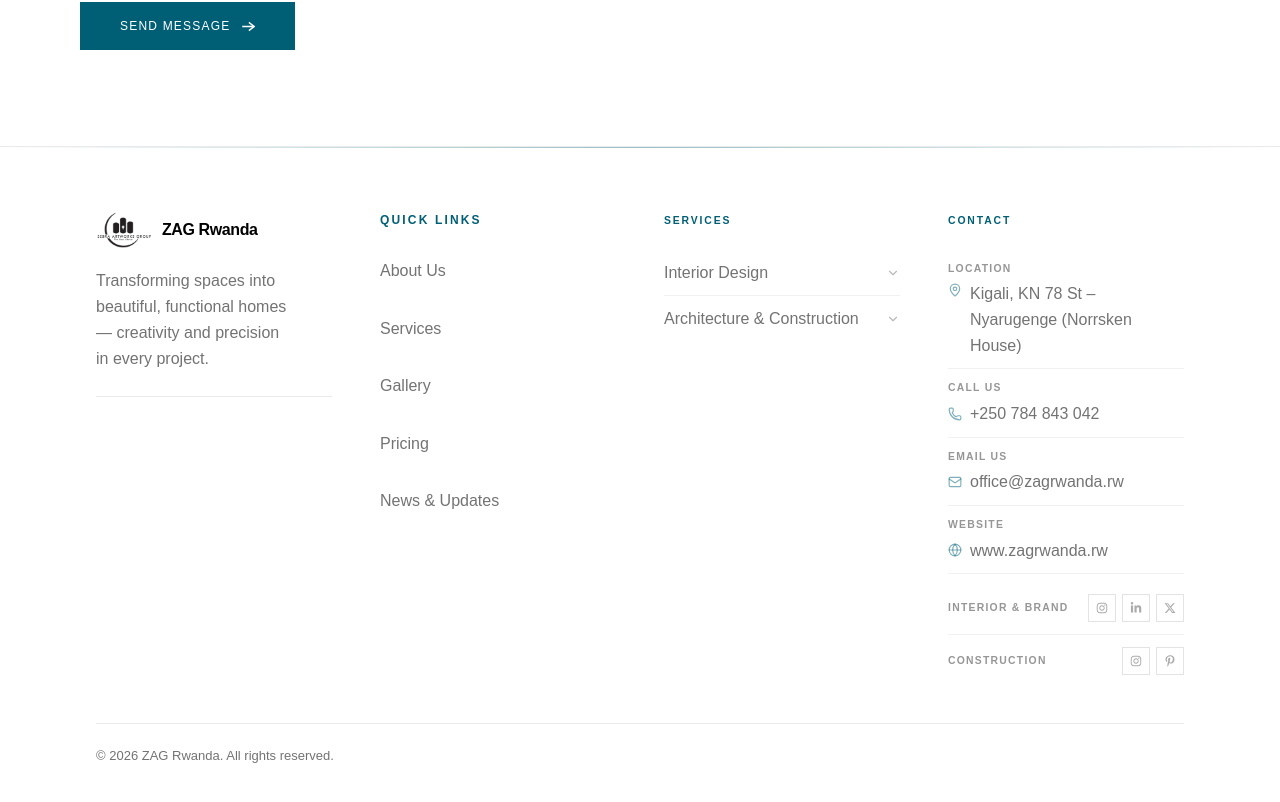
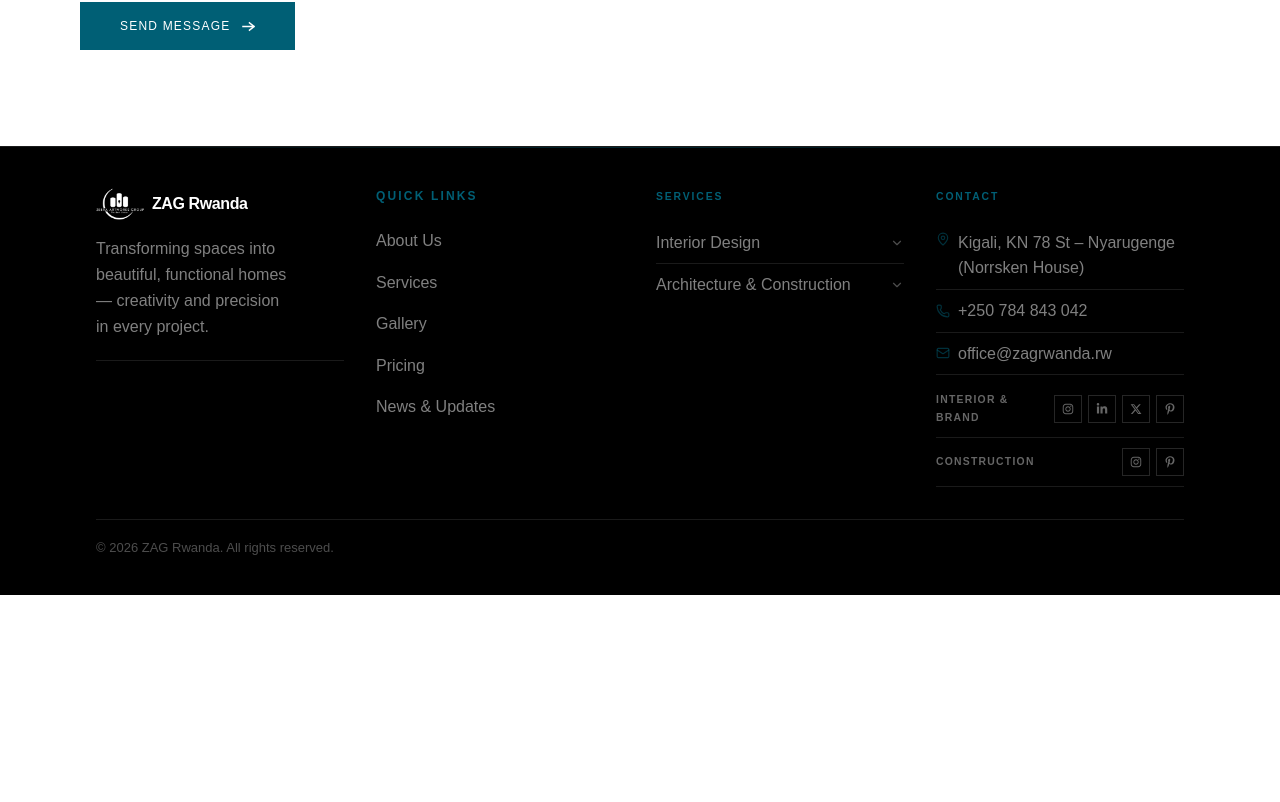
Before and after one commit to cdy-agency/zebra-artworks, a Next.js app: page /contact in a window 1280 px wide. Shown: the part 1219-2021 px from the top of the page. After the commit the page ends 1814 px from the top, so only its background shows below. Built offline with nearby package versions, Linux system fonts and the light colour scheme.

Commit message:
the quick changes

```diff
--- a/app/(site)/construction/page.tsx
+++ b/app/(site)/construction/page.tsx
@@ -176,7 +176,7 @@
         >
           <p className="landing-eyebrow mb-4">Our work</p>
           <h1 className="mb-4 text-type-hero-mega font-bold leading-[1.05] text-white">
-            Architecture Construction
+            Architecture & Construction
           </h1>
           <p className="max-w-7xl text-type-prose-sm leading-relaxed text-white/50">
             Projects delivered with technical discipline, strong materials, and clear execution.
--- a/components/DepartmentContactStrip.tsx
+++ b/components/DepartmentContactStrip.tsx
@@ -2,16 +2,19 @@
 
 import Link from "next/link";
 import { Phone, MapPin, Globe, Construction } from "lucide-react";
-import { FaInstagram, FaLinkedinIn } from "react-icons/fa";
+import {
+  FaInstagram,
+  FaLinkedinIn,
+  FaPinterest,
+  FaPinterestP,
+} from "react-icons/fa";
 import { FaXTwitter } from "react-icons/fa6";
 import {
   ZAG_ADDRESS,
   ZAG_PHONE_DISPLAY,
   ZAG_PHONE_TEL,
-  ZAG_WEBSITE,
-  ZAG_WEBSITE_LABEL,
   INTERIOR_SOCIAL,
-  CONSTRUCTION_INSTAGRAM,
+  CONSTRUCTION_SOCIAL,
 } from "@/lib/zagContact";
 
 const linkBase =
@@ -20,7 +23,7 @@
 function InteriorSocials() {
   return (
     <div className="flex flex-wrap items-center gap-4 sm:gap-5 pt-2">
-      <a
+      <Link
         href={INTERIOR_SOCIAL.instagram}
         target="_blank"
         rel="noopener noreferrer"
@@ -28,8 +31,8 @@
       >
         <FaInstagram className="w-4 h-4 text-primary shrink-0" />
         <span>Instagram</span>
-      </a>
-      <a
+      </Link>
+      <Link
         href={INTERIOR_SOCIAL.linkedin}
         target="_blank"
         rel="noopener noreferrer"
@@ -37,16 +40,50 @@
       >
         <FaLinkedinIn className="w-4 h-4 text-primary shrink-0" />
         <span>LinkedIn</span>
-      </a>
-      <a
+      </Link>
+      <Link
         href={INTERIOR_SOCIAL.x}
         target="_blank"
         rel="noopener noreferrer"
         className={linkBase}
       >
         <FaXTwitter className="w-4 h-4 text-primary shrink-0" />
-        <span>X</span>
-      </a>
+        <span>Twitter</span>
+      </Link>
+      <Link
+        href={INTERIOR_SOCIAL.pinterest}
+        target="_blank"
+        rel="noopener noreferrer"
+        className={linkBase}
+      >
+        <FaPinterestP className="w-4 h-4 text-primary shrink-0" />
+        <span>Pinterest</span>
+      </Link>
+    </div>
+  );
+}
+
+function ConstructionSocials() {
+  return (
+    <div className="flex flex-wrap items-center gap-4 sm:gap-5 pt-2">
+      <Link
+        href={CONSTRUCTION_SOCIAL.instagram}
+        target="_blank"
+        rel="noopener noreferrer"
+        className={linkBase}
+      >
+        <FaInstagram className="w-4 h-4 text-primary shrink-0" />
+        <span>Instagram</span>
+      </Link>
+      <Link
+        href={INTERIOR_SOCIAL.pinterest}
+        target="_blank"
+        rel="noopener noreferrer"
+        className={linkBase}
+      >
+        <FaPinterest className="w-4 h-4 text-primary shrink-0" />
+        <span>Pinterest</span>
+      </Link>
     </div>
   );
 }
@@ -71,14 +108,15 @@
           {isInterior ? "Interior design" : "Architecture & construction"}
         </p>
         <h2 className="font-heading text-type-h2 text-foreground max-w-2xl">
-          {isInterior
-            ? "Connect with us"
-            : "Follow our construction work"}
+          {isInterior ? "Connect with us" : "Follow our construction work"}
         </h2>
         <div className="landing-rule mb-6" />
         <div className="grid sm:grid-cols-1 md:grid-cols-2 gap-8 md:gap-12">
           <div className="space-y-3 text-type-prose text-foreground/85">
-            <a href={`tel:${ZAG_PHONE_TEL}`} className="flex items-start gap-3 group">
+            <a
+              href={`tel:${ZAG_PHONE_TEL}`}
+              className="flex items-start gap-3 group"
+            >
               <Phone className="w-4 h-4 text-primary mt-0.5 shrink-0" />
               <div>
                 <p className="text-type-eyebrow uppercase tracking-widest text-foreground/40 mb-0.5">
@@ -108,39 +146,17 @@
                 </p>
                 <InteriorSocials />
                 <p className="text-type-meta text-foreground/50 mt-4">
-                  @zagrwanda on Instagram, LinkedIn &amp; X
+                  @zagrwanda Interior-design on Social media
                 </p>
               </div>
             ) : (
               <div>
                 <p className="text-type-eyebrow uppercase tracking-widest text-foreground/40 mb-3">
-                  Construction on Instagram
+                  Social
                 </p>
-                <a
-                  href={CONSTRUCTION_INSTAGRAM}
-                  target="_blank"
-                  rel="noopener noreferrer"
-                  className="inline-flex items-center gap-3 bg-primary/5 px-5 py-4 text-foreground hover:bg-primary/10 hover:border-primary/50 transition-colors"
-                >
-                  <Construction className="w-6 h-6 text-primary shrink-0" />
-                  <div className="text-left">
-                    <p className="text-type-prose font-semibold">@zagrwandac</p>
-                    <p className="text-type-meta text-foreground/60">
-                      Architecture &amp; build updates
-                    </p>
-                  </div>
-                </a>
+                <ConstructionSocials />
                 <p className="text-type-meta text-foreground/50 mt-4">
-                  General brand &amp; interior:{" "}
-                  <a
-                    href={INTERIOR_SOCIAL.instagram}
-                    className="text-primary hover:underline"
-                    target="_blank"
-                    rel="noopener noreferrer"
-                  >
-                    @zagrwanda
-                  </a>{" "}
-                  on Instagram
+                  @zagrwanda Construction on Social media
                 </p>
               </div>
             )}
--- a/components/Footer.tsx
+++ b/components/Footer.tsx
@@ -7,16 +7,11 @@
   Phone,
   MapPin,
   Mail,
-  Globe,
   ChevronDown,
   ArrowRight,
 } from "lucide-react";
 
-import {
-  FaInstagram,
-  FaLinkedinIn,
-  FaPinterestP,
-} from "react-icons/fa";
+import { FaInstagram, FaLinkedinIn, FaPinterestP } from "react-icons/fa";
 
 import { FaXTwitter } from "react-icons/fa6";
 
@@ -25,10 +20,8 @@
   ZAG_EMAIL,
   ZAG_PHONE_DISPLAY,
   ZAG_PHONE_TEL,
-  ZAG_WEBSITE,
-  ZAG_WEBSITE_LABEL,
   INTERIOR_SOCIAL,
-  CONSTRUCTION_INSTAGRAM,
+  CONSTRUCTION_SOCIAL,
 } from "@/lib/zagContact";
 
 const services = [
@@ -59,47 +52,47 @@
   const year = new Date().getFullYear();
 
   return (
-    <footer className="bg-background border-t border-line/15">
+    <footer className="bg-black border-t border-white/10">
       {/* Top accent */}
       <div className="h-px w-full bg-linear-to-r from-transparent via-primary/40 to-transparent" />
 
-      <div className="mx-auto max-w-6xl px-5 sm:px-8 py-16">
-        <div className="grid grid-cols-1 gap-12 md:grid-cols-4">
+      <div className="mx-auto max-w-6xl px-5 sm:px-8 py-10">
+        <div className="grid grid-cols-1 gap-8 md:grid-cols-4">
           {/* ── Brand ── */}
           <div className="md:col-span-1">
             <Link
               href="/"
-              className="inline-flex items-center gap-2.5 mb-5 hover:-translate-y-0.5 transition-transform duration-200"
+              className="inline-flex items-center gap-2 mb-4 hover:-translate-y-0.5 transition-transform duration-200"
             >
-              <div className="relative w-14 h-9 overflow-hidden flex items-center justify-center">
+              <div className="relative w-12 h-8 overflow-hidden flex items-center justify-center">
                 <Image
                   src="/sebra.png"
                   alt="ZAG Rwanda logo"
                   fill
-                  className="object-contain"
+                  className="object-contain brightness-0 invert"
                 />
               </div>
 
-              <span className="text-foreground text-type-prose-sm font-semibold tracking-tight">
+              <span className="text-white text-type-prose-sm font-semibold tracking-tight">
                 ZAG Rwanda
               </span>
             </Link>
 
-            <p className="max-w-50 text-type-prose-sm leading-relaxed text-gray-mid">
-              Transforming spaces into beautiful, functional homes —
-              creativity and precision in every project.
+            <p className="max-w-48 text-type-prose-sm leading-relaxed text-white/50">
+              Transforming spaces into beautiful, functional homes — creativity
+              and precision in every project.
             </p>
 
-            <div className="mt-6 h-px bg-line/15" />
+            <div className="mt-5 h-px bg-white/10" />
           </div>
 
           {/* ── Quick Links ── */}
           <div>
-            <h3 className="text-xs font-bold mb-5 uppercase tracking-[0.18em] text-primary">
+            <h3 className="text-xs font-bold mb-4 uppercase tracking-[0.18em] text-primary">
               Quick Links
             </h3>
 
-            <ul className="space-y-3">
+            <ul className="space-y-0">
               {[
                 { label: "About Us", href: "/about" },
                 { label: "Services", href: "/interior-design" },
@@ -110,10 +103,9 @@
                 <li key={label}>
                   <Link
                     href={href}
-                    className="group flex items-center justify-between py-2.5 text-type-prose-sm text-gray-mid transition-colors duration-200 hover:text-primary"
+                    className="group flex items-center justify-between py-2 text-type-prose-sm text-white/50 transition-colors duration-200 hover:text-primary"
                   >
                     {label}
-
                     <ArrowRight className="size-3.5 shrink-0 -translate-x-1 opacity-0 transition-all duration-200 group-hover:translate-x-0 group-hover:opacity-100" />
                   </Link>
                 </li>
@@ -123,7 +115,7 @@
 
           {/* ── Services ── */}
           <div>
-            <p className="mb-5 text-[0.65rem] font-bold uppercase tracking-[0.18em] text-primary">
+            <p className="mb-4 text-[0.65rem] font-bold uppercase tracking-[0.18em] text-primary">
               Services
             </p>
 
@@ -131,18 +123,15 @@
               {services.map((svc) => (
                 <div
                   key={svc.id}
-                  className="border-b border-line/10 last:border-0"
+                  className="border-b border-white/10 last:border-0"
                 >
                   <button
-                    onClick={() =>
-                      setOpen(open === svc.id ? null : svc.id)
-                    }
-                    className="group flex w-full items-center justify-between py-2.5 text-type-prose-sm font-medium text-gray-mid transition-colors duration-200 hover:text-primary"
+                    onClick={() => setOpen(open === svc.id ? null : svc.id)}
+                    className="group flex w-full items-center justify-between py-2 text-type-prose-sm font-medium text-white/50 transition-colors duration-200 hover:text-primary"
                   >
                     {svc.label}
-
                     <ChevronDown
-                      className={`size-3.5 shrink-0 text-gray-mid/50 transition-all duration-200 group-hover:text-primary ${
+                      className={`size-3.5 shrink-0 text-white/30 transition-all duration-200 group-hover:text-primary ${
                         open === svc.id ? "rotate-180" : ""
                       }`}
                     />
@@ -154,11 +143,11 @@
                       maxHeight: open === svc.id ? "200px" : "0px",
                     }}
                   >
-                    <ul className="pb-3 pl-2 space-y-2">
+                    <ul className="pb-2.5 pl-2 space-y-1.5">
                       {svc.items.map((item) => (
                         <li
                           key={item}
-                          className="flex items-center gap-2 text-type-eyebrow text-gray-mid/70"
+                          className="flex items-center gap-2 text-type-eyebrow text-white/40"
                         >
                           <span className="w-1 h-1 shrink-0 bg-primary/40" />
                           {item}
@@ -173,91 +162,55 @@
 
           {/* ── Contact & Social ── */}
           <div>
-            <p className="mb-5 text-[0.65rem] font-bold uppercase tracking-[0.18em] text-primary">
+            <p className="mb-4 text-[0.65rem] font-bold uppercase tracking-[0.18em] text-primary">
               Contact
             </p>
 
             <div className="space-y-0">
               {/* Address */}
-              <div className="group border-b border-line/10 py-2.5">
-                <p className="mb-1 text-[0.65rem] font-semibold uppercase tracking-[0.12em] text-gray-mid/75">
-                  Location
-                </p>
-
+              <div className="group border-b border-white/10 py-2">
                 <div className="flex items-start gap-2">
                   <MapPin className="mt-0.5 size-3.5 shrink-0 text-primary/50" />
-
-                  <span className="text-type-prose-sm text-gray-mid">
+                  <span className="text-type-prose-sm text-white/50">
                     {ZAG_ADDRESS}
                   </span>
                 </div>
               </div>
 
               {/* Phone */}
-              <a
+              <Link
                 href={`tel:${ZAG_PHONE_TEL}`}
-                className="group flex flex-col border-b border-line/10 py-2.5 transition-colors duration-200 hover:text-primary"
+                className="group flex flex-col border-b border-white/10 py-2 transition-colors duration-200 hover:text-primary"
               >
-                <p className="mb-1 text-[0.65rem] font-semibold uppercase tracking-[0.12em] text-gray-mid/75 group-hover:text-primary/70 transition-colors duration-200">
-                  Call us
-                </p>
-
                 <div className="flex items-center gap-2">
                   <Phone className="size-3.5 shrink-0 text-primary/50" />
-
-                  <span className="text-type-prose-sm text-gray-mid transition-colors duration-200 group-hover:text-primary">
+                  <span className="text-type-prose-sm text-white/50 transition-colors duration-200 group-hover:text-primary">
                     {ZAG_PHONE_DISPLAY}
                   </span>
                 </div>
-              </a>
+              </Link>
 
               {/* Email */}
-              <a
+              <Link
                 href={`mailto:${ZAG_EMAIL}`}
-                className="group flex flex-col border-b border-line/10 py-2.5 transition-colors duration-200"
+                className="group flex flex-col border-b border-white/10 py-2 transition-colors duration-200"
               >
-                <p className="mb-1 text-[0.65rem] font-semibold uppercase tracking-[0.12em] text-gray-mid/75 group-hover:text-primary/70 transition-colors duration-200">
-                  Email us
-                </p>
-
                 <div className="flex items-center gap-2">
                   <Mail className="size-3.5 shrink-0 text-primary/50" />
-
-                  <span className="text-type-prose-sm text-gray-mid transition-colors duration-200 group-hover:text-primary">
+                  <span className="text-type-prose-sm text-white/50 transition-colors duration-200 group-hover:text-primary">
                     {ZAG_EMAIL}
                   </span>
                 </div>
-              </a>
-
-              {/* Website */}
-              <a
-                href={ZAG_WEBSITE}
-                target="_blank"
-                rel="noopener noreferrer"
-                className="group flex flex-col border-b border-line/10 py-2.5 transition-colors duration-200"
-              >
-                <p className="mb-1 text-[0.65rem] font-semibold uppercase tracking-[0.12em] text-gray-mid/75 group-hover:text-primary/70 transition-colors duration-200">
-                  Website
-                </p>
-
-                <div className="flex items-center gap-2">
-                  <Globe className="size-3.5 shrink-0 text-primary/50" />
-
-                  <span className="text-type-prose-sm text-gray-mid transition-colors duration-200 group-hover:text-primary">
-                    {ZAG_WEBSITE_LABEL}
-                  </span>
-                </div>
-              </a>
+              </Link>
             </div>
 
             {/* ── Socials ── */}
-            <div className="mt-5 space-y-3">
+            <div className="mt-4 space-y-2.5">
               {/* Interior */}
-              <div className="flex items-center justify-between gap-4 border-b border-line/10 pb-3">
-                <p className="text-[0.65rem] font-semibold uppercase tracking-[0.12em] text-gray-mid/75">
+              <div className="flex items-center justify-between gap-4 border-b border-white/10 pb-2.5">
+                <p className="text-[0.65rem] font-semibold uppercase tracking-[0.12em] text-white/40">
                   Interior &amp; Brand
                 </p>
-
                 <div className="flex gap-1.5">
                   {[
                     {
@@ -275,49 +228,55 @@
                       Icon: FaXTwitter,
                       label: "X",
                     },
+                    {
+                      href: INTERIOR_SOCIAL.pinterest,
+                      Icon: FaPinterestP,
+                      label: "Pinterest",
+                    },
                   ].map(({ href, Icon, label }) => (
-                    <a
+                    <Link
                       key={label}
                       href={href}
                       target="_blank"
                       rel="noopener noreferrer"
                       aria-label={label}
-                      className="flex h-7 w-7 items-center justify-center border border-line/20 text-gray-mid/60 transition-all duration-200 hover:border-primary/40 hover:bg-primary/5 hover:text-primary"
+                      className="flex h-7 w-7 items-center justify-center border border-white/15 text-white/40 transition-all duration-200 hover:border-primary/40 hover:bg-primary/5 hover:text-primary"
                     >
                       <Icon className="size-3" />
-                    </a>
+                    </Link>
                   ))}
                 </div>
               </div>
 
               {/* Construction */}
-              <div className="flex items-center justify-between gap-4">
-                <p className="text-[0.65rem] font-semibold uppercase tracking-[0.12em] text-gray-mid/75">
+              <div className="flex items-center justify-between gap-4 border-b border-white/10 pb-2.5">
+                <p className="text-[0.65rem] font-semibold uppercase tracking-[0.12em] text-white/40">
                   Construction
                 </p>
-
                 <div className="flex gap-1.5">
-                  {/* Construction Instagram */}
-                  <a
-                    href={CONSTRUCTION_INSTAGRAM}
-                    target="_blank"
-                    rel="noopener noreferrer"
-                    aria-label="Construction Instagram"
-                    className="flex h-7 w-7 items-center justify-center border border-line/20 text-gray-mid/60 transition-all duration-200 hover:border-primary/40 hover:bg-primary/5 hover:text-primary"
-                  >
-                    <FaInstagram className="size-3" />
-                  </a>
-
-                  {/* Pinterest */}
-                  <a
-                    href="https://pinterest.com/yourpage"
-                    target="_blank"
-                    rel="noopener noreferrer"
-                    aria-label="Pinterest"
-                    className="flex h-7 w-7 items-center justify-center border border-line/20 text-gray-mid/60 transition-all duration-200 hover:border-primary/40 hover:bg-primary/5 hover:text-primary"
-                  >
-                    <FaPinterestP className="size-3" />
-                  </a>
+                  {[
+                    {
+                      href: CONSTRUCTION_SOCIAL.instagram,
+                      Icon: FaInstagram,
+                      label: "Interior Instagram",
+                    },
+                    {
+                      href: CONSTRUCTION_SOCIAL.pinterest,
+                      Icon: FaPinterestP,
+                      label: "Pinterest",
+                    },
+                  ].map(({ href, Icon, label }) => (
+                    <Link
+                      key={label}
+                      href={href}
+                      target="_blank"
+                      rel="noopener noreferrer"
+                      aria-label={label}
+                      className="flex h-7 w-7 items-center justify-center border border-white/15 text-white/40 transition-all duration-200 hover:border-primary/40 hover:bg-primary/5 hover:text-primary"
+                    >
+                      <Icon className="size-3" />
+                    </Link>
+                  ))}
                 </div>
               </div>
             </div>
@@ -325,8 +284,8 @@
         </div>
 
         {/* Bottom */}
-        <div className="mt-12 border-t border-line/15 pt-6 flex flex-col items-center justify-between gap-2 sm:flex-row">
-          <span className="text-type-eyebrow text-gray-mid">
+        <div className="mt-8 border-t border-white/10 pt-5 flex flex-col items-center justify-between gap-2 sm:flex-row">
+          <span className="text-type-eyebrow text-white/30">
             © {year} ZAG Rwanda. All rights reserved.
           </span>
         </div>
--- a/components/services/Whychooseus.tsx
+++ b/components/services/Whychooseus.tsx
@@ -103,7 +103,7 @@
             >
               Why Choose
               <br />
-              <span className="text-primary">ZAG</span> Construction?
+              <span className="text-primary">ZAG</span> Rwanda?
             </h2>
             <p className="mb-10 max-w-sm text-type-prose-sm leading-relaxed text-gray-mid">
               Built on precision, trust, and a passion for exceptional spaces —
--- a/lib/zagContact.ts
+++ b/lib/zagContact.ts
@@ -14,7 +14,12 @@
   instagram: "https://www.instagram.com/zagrwanda/",
   linkedin: "https://www.linkedin.com/company/zagrwanda",
   x: "https://x.com/zagrwanda",
+  pinterest: "https://pinterest.com/yourpage",
 } as const;
 
 /** Architecture & Construction – dedicated Instagram */
-export const CONSTRUCTION_INSTAGRAM = "https://www.instagram.com/zagrwandac/";
+export const CONSTRUCTION_SOCIAL = {
+  instagram : "https://www.instagram.com/zagrwandac/",
+  pinterest: "https://pinterest.com/yourpage",
+
+}
```
